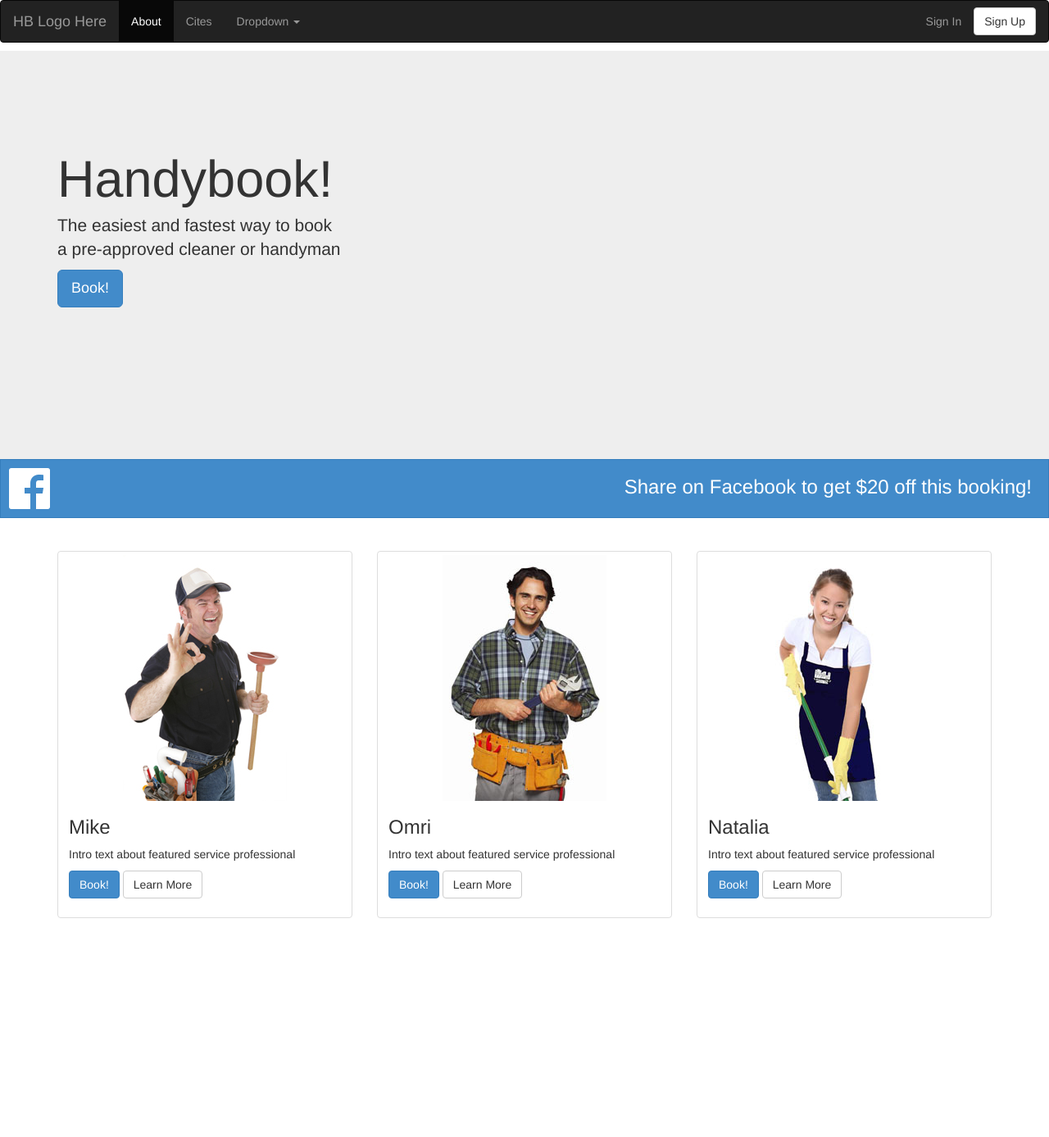
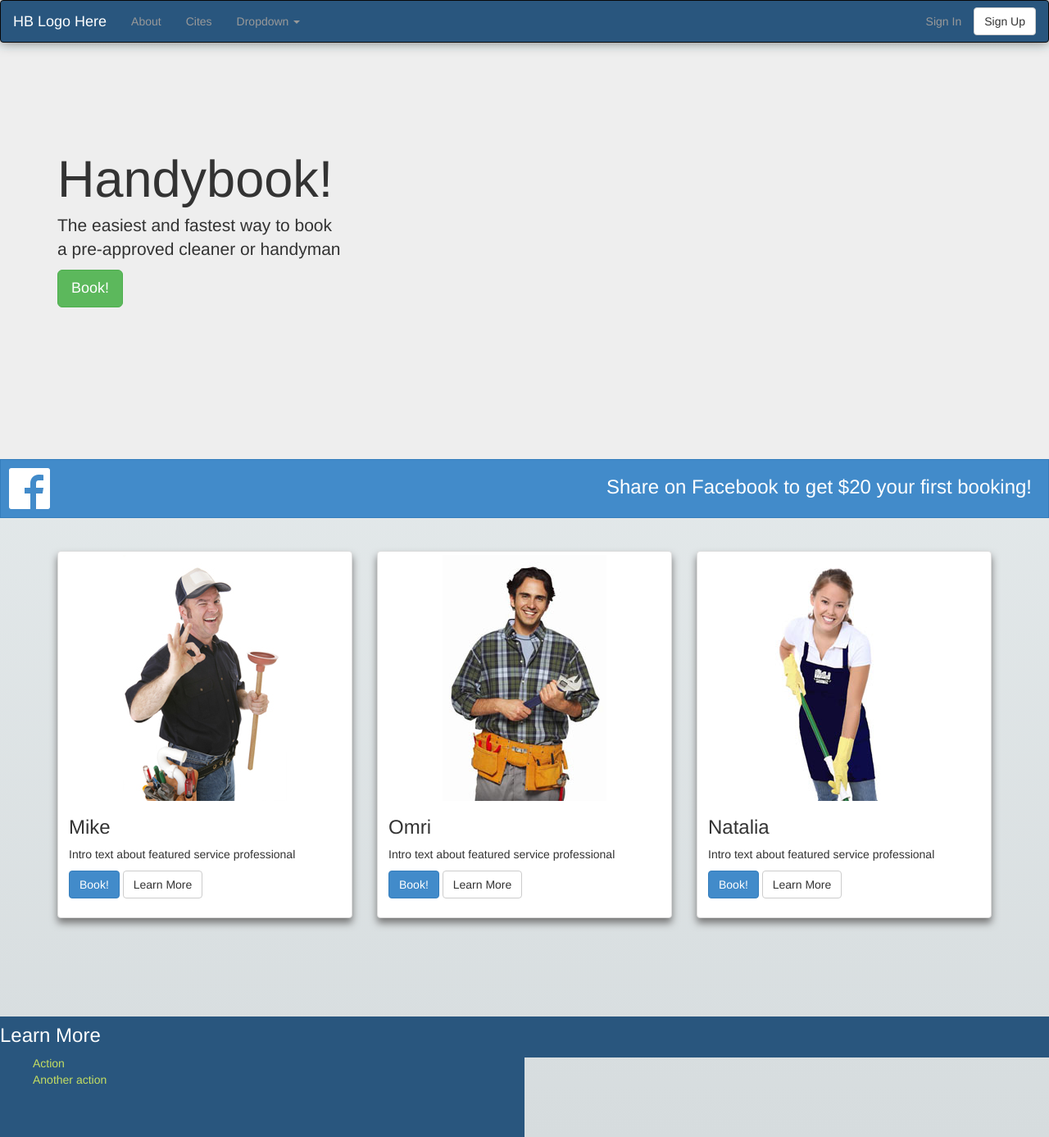
Before and after one commit to rshatkin/Handybook_Redesign, a plain HTML site: page index.html in a window 1280 px wide. Shown: the whole page at 82% size. Before the commit the page ends 1240 px from the top, so only its background shows below. Drawn offline with nearby package versions, Linux system fonts and the light colour scheme.

Commit message:
add footer, updated navbar, responsive tweak, link styling

```diff
--- a/css/HB_RS.css
+++ b/css/HB_RS.css
@@ -1,6 +1,14 @@
 h1 {color: #29567e;}
 
+section.one{float:left;
+						width: 50%;
+						padding-bottom: 50px;}
 
+section.two{float:right;
+						width: 50%;
+						padding-bottom: 50px;}
+
+body {background: linear-gradient(to bottom, #ecf1f2 0%,#d6dcde 100%);}
 
 
 button img {float: left;
@@ -11,17 +19,49 @@ button h3 {float: right;
 					margin-right: 20px
 					}
 
+footer section {background-color: #29567e;
+				z-index: -100
+				}
+
+footer h3 {color: white;}
+
+.Learn-more li {list-style: none;}
+
+
+footer a{color: #c5de62;}
+footer a:hover{color: #c5de62;}
+
+
+.thumbnail {
+						box-shadow: 0 6px 10px #777777;
+
+}
 
 .jumbotron {padding-top: 75px;
 						padding-bottom: 75px;
 						margin: 0px;}
 
-.navbar, .navbar-default {z-index: 1030;
-											}
+.navbar-inverse {z-index: 1030;
+								background-color: #29567e;
+
+								}
+
+
+.navbar .navbar-inverse li a {color: white;}
+.navbar .navbar-inverse li a:link {color: white;}
+.navbar .navbar-inverse li a:visited {color: white;}
+.navbar .navbar-inverse li a:hover {color: black;}
+.navbar-inverse .navbar-brand {color:white}
+
+.dropdown li>a {color: black;}
+
 	.nav {padding-bottom: 0px}
+
+.navbar {box-shadow: 0 0 15px #777777;}
 
 
 .navbar-right {display: inline;
+
 							}
 
 .container {padding-top: 40px;
@@ -29,10 +69,14 @@ button h3 {float: right;
 
 @media (max-width: 691px) {
 					.nav .navbar-nav .navbar-right {display: none;}
-					h3 {float: right; margin-right: 20px; font-size: 8px; }
-					button h3{font-size: 18px;}
+					button img {float: none;
+											}
+					button h3{font-size: 18px;
+
+										text-align: center;}
 					.jumbotron {font-size: 18px;}}
 
+@media (max-width: 369px) {button h3{ font-size: 14px }}
 
 /* Medium devices (desktops, 992px and up) */
 @media (min-width: @screen-md-min) { ... }
--- a/index.html
+++ b/index.html
@@ -33,7 +33,7 @@
             <!-- Collect the nav links, forms, and other content for toggling -->
             <div class="collapse navbar-collapse" id="bs-example-navbar-collapse-1">
               <ul class="nav navbar-nav">
-                <li class="active"><a href="#">About</a></li>
+                <li><a href="#">About</a></li>
                 <li><a href="#">Cites</a></li>
                 <li class="dropdown">
                   <a href="#" class="dropdown-toggle" data-toggle="dropdown">Dropdown <b class="caret"></b></a>
@@ -66,11 +66,9 @@
       <div class="jumbotron">
         <div class="container">
 
-
-
           <h1>Handybook!</h1>
           <p>The easiest and fastest way to book </br> a pre-approved cleaner or handyman</p>
-          <p><a id="book" class="btn btn-primary btn-lg" role="button">Book!</a></p>
+          <p><a id="book" class="btn btn-success btn-lg" role="button">Book!</a></p>
         </div>
 
       </div>
@@ -78,7 +76,7 @@
 
         <button type="button" id="FB-btn" class="btn btn-primary btn-lg btn-block">
           <img src="img/FB-f-Logo__white_50.png" id="align-left"></img>
-          <h3>Share on Facebook to get $20 off this booking!</h3>
+          <h3>Share on Facebook to get $20 your first booking!</h3>
         </button>
 
       <div class="container">
@@ -128,7 +126,21 @@
     <!-- Include all compiled plugins (below), or include individual files as needed -->
     <script src="js/bootstrap.min.js"></script>
 
+   <footer>
 
+        <section class="one">
+          <h3>Learn More</h3>
+          <ul class="Learn-more">
+                    <li><a href="#">Action</a></li>
+                    <li><a href="#">Another action</a>
+
+
+        </section>
+
+        <section class="two"></section>
+
+
+   </footer>
 
   </body>
 </html>
```
Also changed, not shown: css/bootstrap.min.css, img/cleaning-service-austin-e1355606448587.jpg (added).
